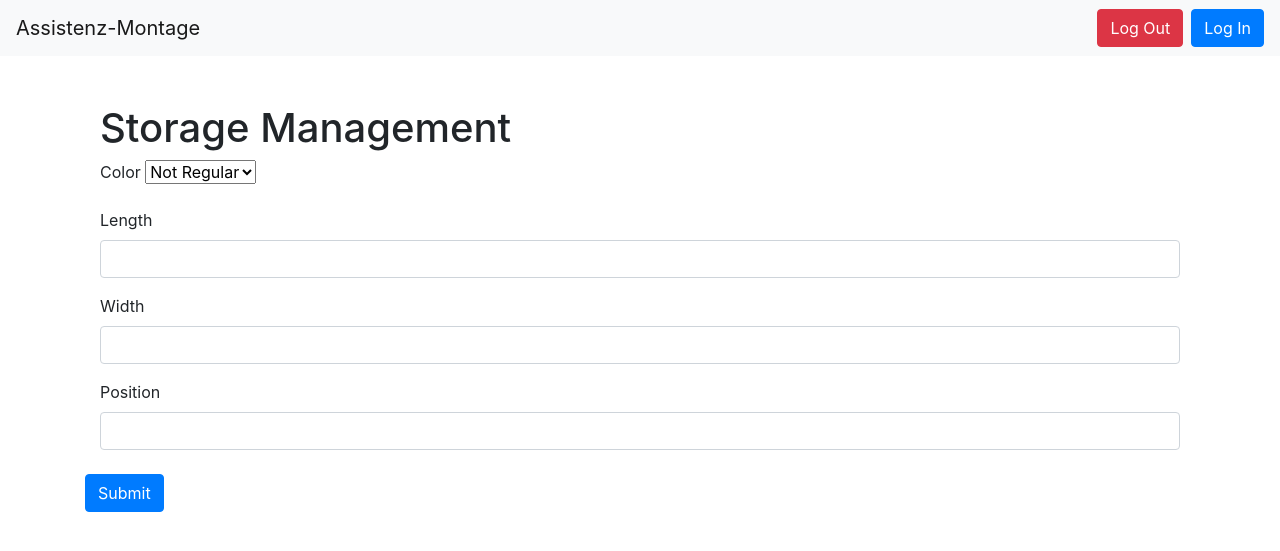
After one commit to Himmelsw4nderer/Assys-Montagehelfer, a Flask app: page /brick_storage in a window 1280 px wide. The commit adds this page. Shown: the top 551 px of the page. Run offline with Flask 3, Linux system fonts and the light colour scheme; some libraries are stand-ins or nearby versions.

Commit message:
restructuring and blueprint use first page for storage management

```diff
--- a/app.py
+++ b/app.py
@@ -1,81 +1,14 @@
-from flask import Flask, render_template, request, redirect, url_for
-from blueprint.render import render_blueprint, render_control_views
-from blueprint.loader import select_random_blueprint, load_blueprint
-from pick_by_light.pick_by_light_controller import PickByLightController
-from queue import Queue
-
-message_queue = Queue()
+from flask import Flask, render_template
+from blueprint.blueprint_router import blueprint as blueprint_blueprint
+from pick_by_light.pick_by_light_router import blueprint as pick_by_light_blueprint
 
 app = Flask(__name__)
+app.register_blueprint(blueprint_blueprint)
+app.register_blueprint(pick_by_light_blueprint)
 
 @app.route('/', methods=['GET'])
 def index():
     return render_template('index.html')
 
-@app.route('/log_in', methods=['POST'])
-def log_in():
-    return redirect(url_for('blueprint_get', step=1, blueprint=select_random_blueprint()))
-
-@app.route('/log_off', methods=['POST'])
-def log_off():
-    return redirect(url_for('index'))
-
-@app.route('/blueprint', methods=['POST'])
-def blueprint_post():
-    if 'step' not in request.form or 'blueprint' not in request.form:
-        return redirect(url_for('index'))
-    step = int(request.form['step'])
-    blueprint = request.form['blueprint']
-
-    if request.form.get('direction') == 'back':
-        return redirect(url_for('blueprint_get', step=max(1, step-1), blueprint=blueprint))
-    return redirect(url_for('blueprint_get', step=step+1, blueprint=blueprint))
-
-@app.route('/blueprint', methods=['GET'])
-def blueprint_get():
-    if 'blueprint' not in request.args:
-        return redirect(url_for('index'))
-    blueprint = request.args['blueprint']
-    if 'step' not in request.args:
-        return redirect(url_for('blueprint_get', step=1, blueprint=blueprint))
-    step = int(request.args.get('step', 1))
-
-    steps = load_blueprint(blueprint)
-    max_steps = len(steps)
-    if step > max_steps:
-        return redirect(url_for('control_get', blueprint=blueprint))
-
-    image = render_blueprint(steps[:step])
-    return render_template('blueprint.html', image=image, step=step, max_steps=max_steps, blueprint=blueprint)
-
-@app.route('/control', methods=['POST'])
-def control_post():
-    if 'step' not in request.form or 'blueprint' not in request.form:
-        return redirect(url_for('index'))
-    step = int(request.form['step'])
-    blueprint = request.form['blueprint']
-
-    if request.form.get('direction') == 'back':
-        return redirect(url_for('blueprint_get', step=max(1, step-1), blueprint=blueprint))
-    return redirect(url_for('blueprint_get', step=1, blueprint=select_random_blueprint()))
-
-@app.route('/control', methods=['GET'])
-def control_get():
-    if 'blueprint' not in request.args:
-        return redirect(url_for('index'))
-    blueprint = request.args['blueprint']
-
-    steps = load_blueprint(blueprint)
-    image_front, image_back, image_right, image_left = render_control_views(steps)
-    return render_template('control.html', image_front=image_front, image_right=image_right, image_back=image_back, image_left=image_left , step=len(steps)+1, max_steps=len(steps), blueprint=blueprint)
-
 if __name__ == "__main__":
-    artnet_controller = PickByLightController(message_queue)
-    artnet_controller.daemon = True
-    artnet_controller.start()
-
-    try:
-        app.run(debug=True, host='0.0.0.0', port=5000)
-    finally:
-        artnet_controller.stop()
-        artnet_controller.join()
+    app.run(debug=True, host='0.0.0.0', port=5000)
--- a/pick_by_light/pick_by_light_controller.py
+++ b/pick_by_light/pick_by_light_controller.py
@@ -2,7 +2,7 @@ from rpi_ws281x import PixelStrip, Color
 from typing import Dict, Optional, Any, Tuple
 from color_helper import get_color_by_name
 
-class LightController:
+class PickByLightController:
     def __init__(self, led_pin: int = 12, num_pixels: int = 26) -> None:
         """Initialize the light controller with the GPIO pin for the LED strip."""
         self.led_pin = led_pin
@@ -87,7 +87,7 @@ class LightController:
 
 
 if __name__ == "__main__":
-    light_controller = LightController(led_pin=12, num_pixels=30)
+    light_controller = PickByLightController(led_pin=12, num_pixels=30)
 
     light_controller.add_block_to_location(1, width=4.0, length=2.0, color="red", count=2)
     light_controller.add_block_to_location(5, width=4.0, length=2.0, color="blue", count=1)
--- /dev/null
+++ b/pick_by_light/pick_by_light_router.py
@@ -0,0 +1,10 @@
+from flask import Blueprint, render_template, redirect, url_for, request
+
+blueprint = Blueprint('pick_by_light', __name__)
+
+@blueprint.route('/brick_storage', methods=['GET', 'POST'])
+def brick_storage():
+    if request.method == 'POST':
+        # Handle form submission
+        pass
+    return render_template('brick_storage.html')
--- a/templates/base.html
+++ b/templates/base.html
@@ -27,14 +27,14 @@
             <div class="collapse navbar-collapse" id="navbarNav">
                 <ul class="navbar-nav ml-auto">
                     <li class="nav-item">
-                        <form method="post" action="{{ url_for('log_off') }}">
+                        <form method="post" action="{{ url_for('blueprint.log_off') }}">
                             <button type="submit" class="btn btn-danger">
                                 Log Out
                             </button>
                         </form>
                     </li>
                     <li class="nav-item ml-2">
-                        <form method="post" action="{{ url_for('log_in') }}">
+                        <form method="post" action="{{ url_for('blueprint.log_in') }}">
                             <button type="submit" class="btn btn-primary">
                                 Log In
                             </button>
--- a/templates/blueprint.html
+++ b/templates/blueprint.html
@@ -8,7 +8,7 @@ content %}
     </div>
 </div>
 <p>Step: {{ step }} of {{ max_steps }} in Blueprint {{ blueprint }}</p>
-<form method="post" action="{{ url_for('blueprint_post') }}">
+<form method="post" action="{{ url_for('blueprint.blueprint_post') }}">
     <input type="hidden" name="step" value="{{ step }}" />
     <input type="hidden" name="blueprint" value="{{ blueprint }}" />
     <div class="d-flex justify-content-between mt-3">
--- /dev/null
+++ b/templates/brick_storage.html
@@ -0,0 +1,34 @@
+{% extends "base.html" %} {% block title %} Home {% endblock %} {% block content
+%}
+<div class="container mt-5">
+    <h1>Storage Management</h1>
+    <form method="post">
+        <div class="mb-3">
+            <label for="color" class="form-label">Color</label>
+            <select class="form-select" id="color" name="color">
+                <option value="not_reg">Not Regular</option>
+                <option value="green">Green</option>
+                <option value="blue">Blue</option>
+                <option value="yellow">Yellow</option>
+                <option value="red">Red</option>
+
+            </select>
+        </div>
+        <div class="mb-3">
+            <label for="length" class="form-label">Length</label>
+            <input type="number" class="form-control" id="length" name="length" step="1">
+        </div>
+        <div class="mb-3">
+            <label for="width" class="form-label">Width</label>
+            <input type="number" class="form-control" id="width" name="width" step="1">
+        </div
+        <div class="mb-3">
+            <label for="location" class="form-label">Position</label>
+            <input type="number" class="form-control" id="location" name="location" step="1">
+        </div>
+        <div class="mb-4"></div>
+        <button type="submit" class="btn btn-primary">Submit</button>
+    </form>
+
+</div>
+{% endblock %}
--- a/templates/control.html
+++ b/templates/control.html
@@ -36,7 +36,7 @@ content %}
     </div>
 </div>
 <p>Blueprint {{ blueprint }} with {{ max_steps }} Steps</p>
-<form method="post" action="{{ url_for('control_post') }}">
+<form method="post" action="{{ url_for('blueprint.control_post') }}">
     <input type="hidden" name="step" value="{{ step }}" />
     <input type="hidden" name="blueprint" value="{{ blueprint }}" />
     <div class="d-flex justify-content-between mt-3">
--- a/templates/index.html
+++ b/templates/index.html
@@ -2,8 +2,9 @@
 %}
 <div class="container mt-5">
     <h1>Asys-Montage</h1>
-    <form method="post" , action="{{ url_for('log_in') }}">
+    <form method="post" , action="{{ url_for('blueprint.log_in') }}">
         <button type="submit" class="btn btn-primary mt-3">Log In</button>
     </form>
+    <a href="{{ url_for('pick_by_light.brick_storage') }}" class="btn btn-secondary mt-3">Brick Storage Management</a>
 </div>
 {% endblock %}
```
Also changed, not shown: blueprint/blueprint_router.py (added, +62 -0 lines).
